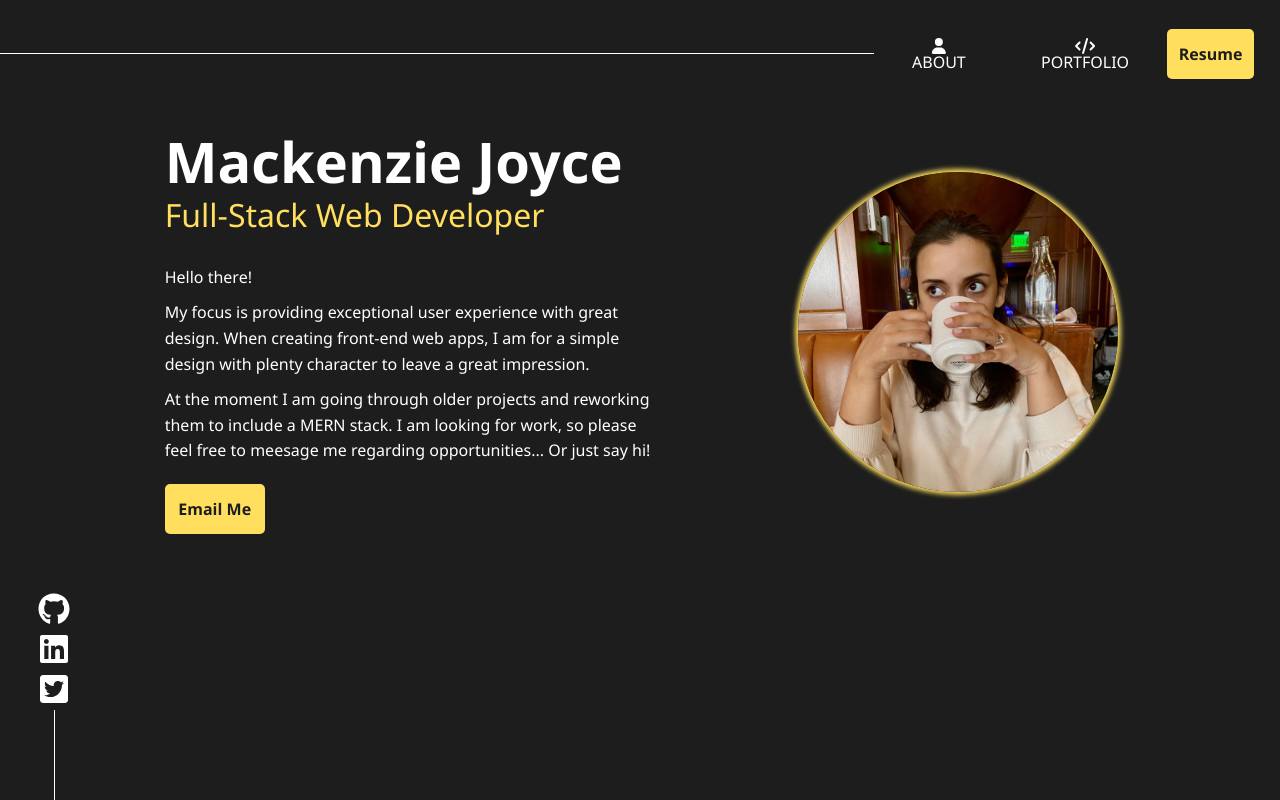
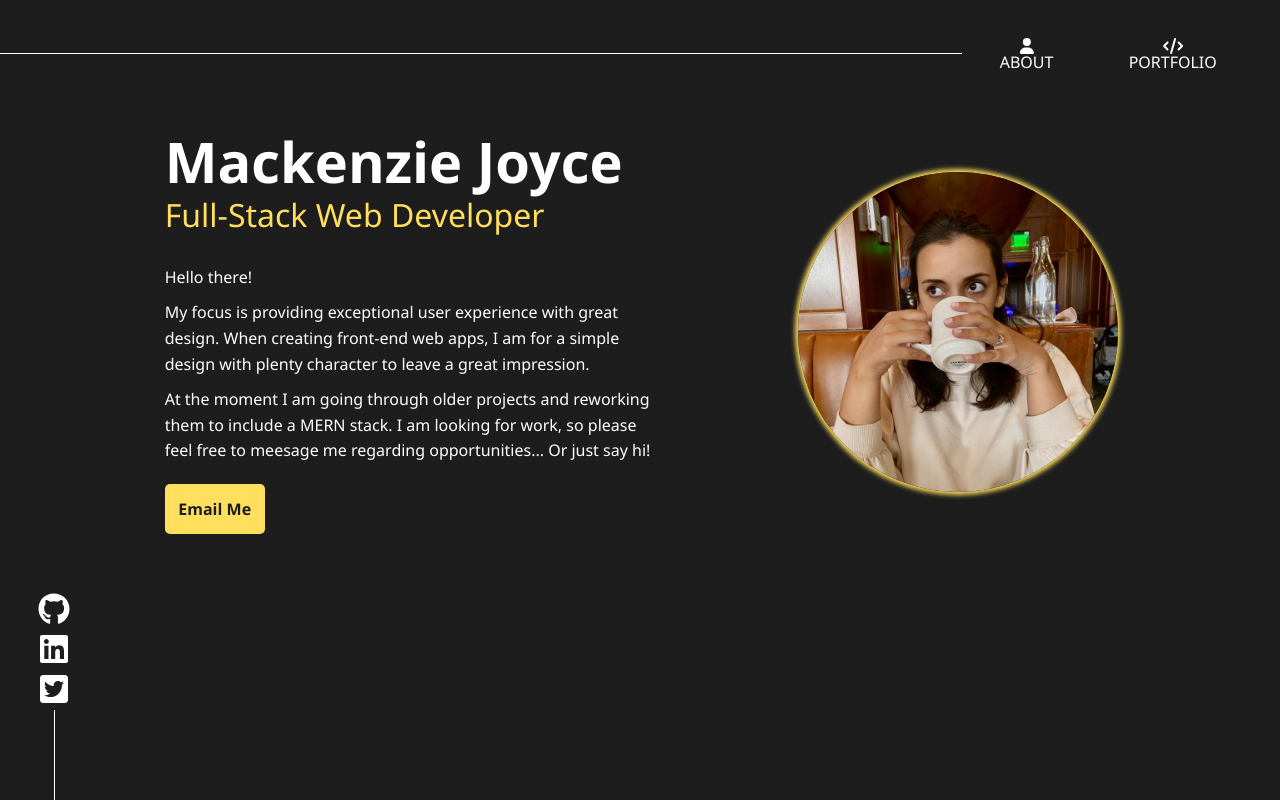
Before and after one commit to MackenzieJoyce/Portfolio, a React (Create React App) app: page / in a window 1280 px wide. Built offline with nearby package versions, Linux system fonts and the light colour scheme.

Commit message:
removed commented fontawesome imports. removed onDownload fxn and resume button

```diff
--- a/src/pages/components/NavTabs.js
+++ b/src/pages/components/NavTabs.js
@@ -3,9 +3,7 @@ import { Link } from 'react-router-dom';
 import { FontAwesomeIcon } from '@fortawesome/react-fontawesome';
 import {
   faUser,
-  faCode,
-  // faPhone,
-  // faFileLines
+  faCode
 } from '@fortawesome/free-solid-svg-icons';
 
 const styles = {
@@ -31,12 +29,6 @@ const styles = {
 };
 
 const NavTabs = () => {
-  const onDownload = () => {
-    const press = document.createElement('a');
-    press.download = `Resume_Mackenzie_Joyce.pdf`;
-    press.href = '../../public/Resume_Mackenzie_Joyce.pdf';
-    press.click();
-  };
 
   return (
     <header style={styles.header}>
@@ -53,17 +45,6 @@ const NavTabs = () => {
           <FontAwesomeIcon icon={faCode} />
           <span>PORTFOLIO</span>
         </Link>
-        {/* <Link style={styles.navTab} className='navTab' to="/contact">
-          <FontAwesomeIcon icon={faPhone} />
-          <span>CONTACT</span>
-        </Link> */}
-        {/* <Link style={styles.navTab} className="navTab" to="/resume">
-          <FontAwesomeIcon icon={faFileLines} />
-          <span>RESUME</span>
-        </Link> */}
-        <button style={styles.navTab} className="btn" title="Resume" onClick={onDownload}>
-          Resume
-        </button>{' '}
       </nav>
     </header>
   );
```
